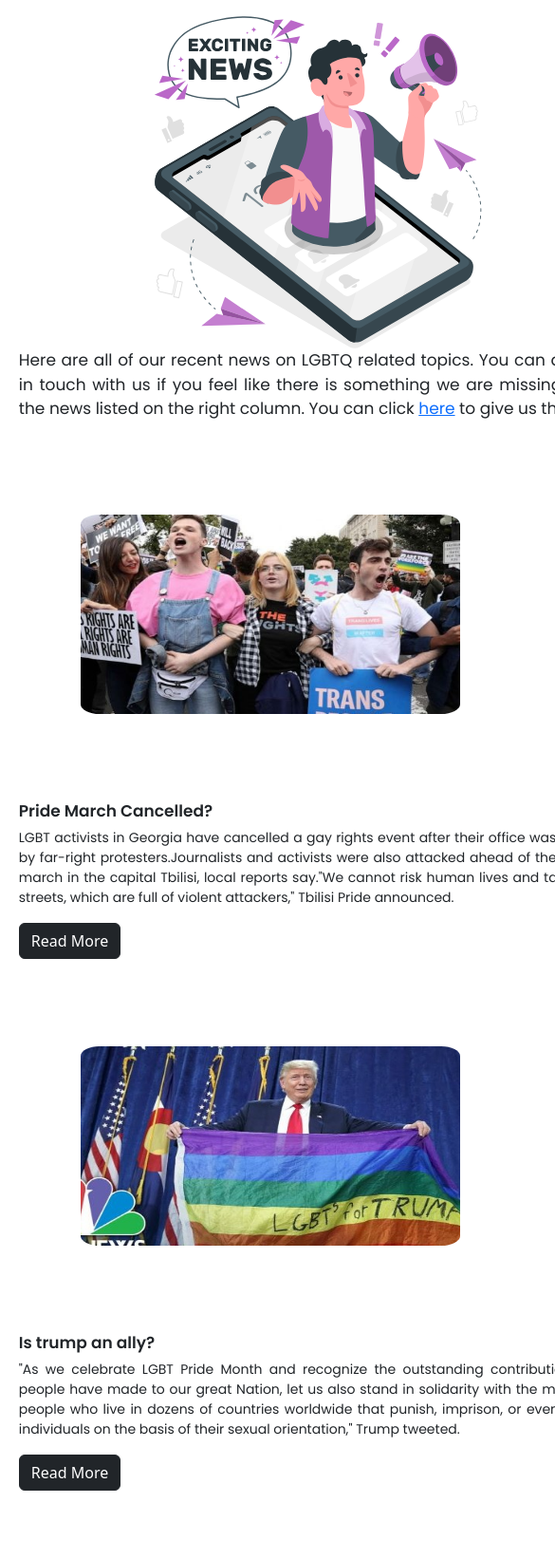
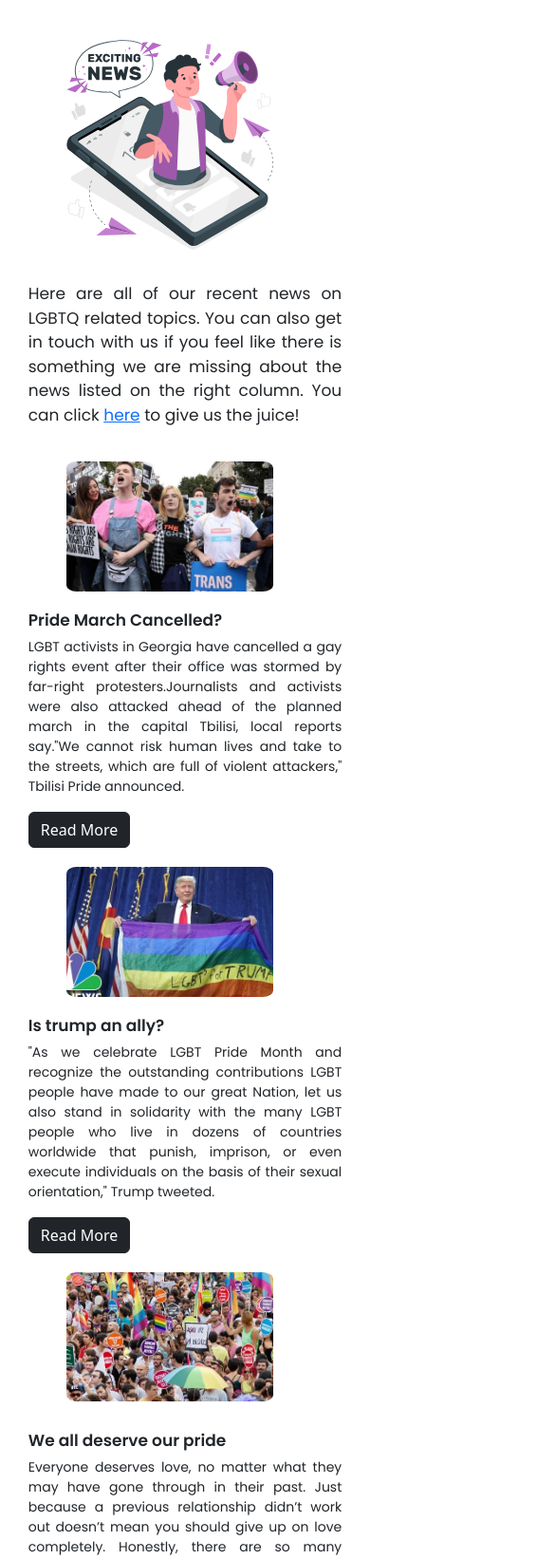
Before and after one commit to tattedmich/Kwir, a website: page pages/news.html in a window 390 px wide. Shown: the part 314-1956 px from the top of the page at 95% size, 585 px wide, since content can reach past the window. Drawn offline with nearby package versions, Linux system fonts and the light colour scheme.

Commit message:
terminamos queries de 390

```diff
--- a/scss/_about.scss
+++ b/scss/_about.scss
@@ -85,4 +85,3 @@
         }
     }
 }
-/* hovers*/
--- a/scss/_media.scss
+++ b/scss/_media.scss
@@ -445,4 +445,53 @@
             }
         }
     }
+    .container_pagenews{
+        padding: 20px;
+        row-gap: 20px;
+        .img1{
+            margin-left: 40px;
+            img{
+                width: 75%;
+                height: 75%;
+            }
+        }
+        .img2{
+            margin-left: 40px;
+            img{
+                width: 75%;
+                height: 75%;
+            }
+        }
+        .img3{
+            margin-left: 40px;
+            img{
+                width: 75%;
+                height: 75%;
+            }
+        }
+        .img4{
+            margin-left: 40px;
+            img{
+                width: 75%;
+                height: 75%;
+            }
+        }
+        .img_princ{
+            margin-left: 40px;
+            img{
+                width: 75%;
+                height: 75%;
+            }
+        }
+
+    }
+    .helppage{
+        margin-left: 20px;
+    }
+    .contactpage{
+        height: 700px;
+    }
+    .communitypage{
+        height: 550px;
+    }
 }
```
Also changed, not shown: css/style.css.
